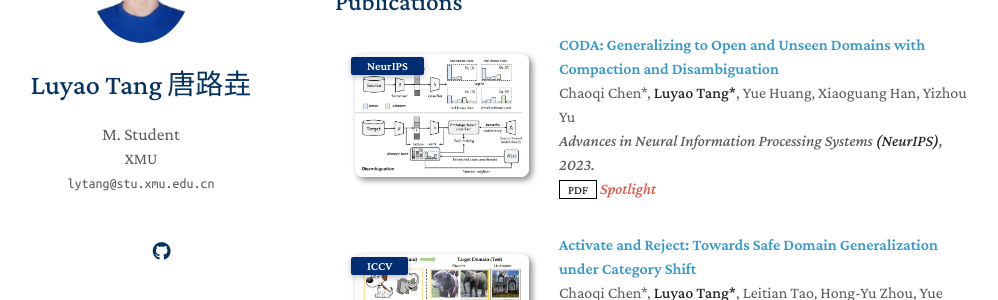
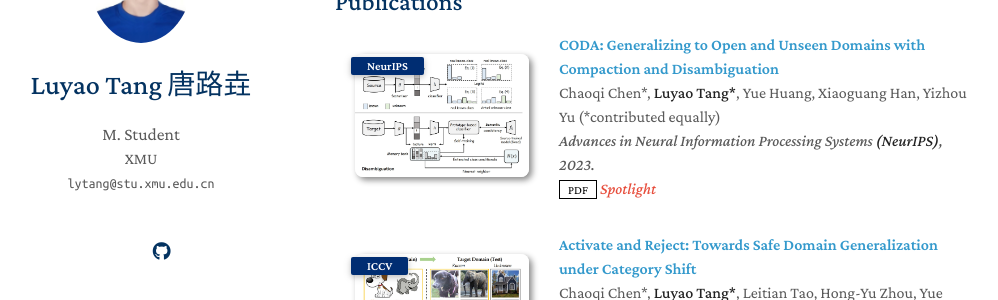
Before and after one commit to lytang63/lytang63.github.io, a Jekyll site: the page built from index.md, in a window 1280 px wide and 900 px high, scrolled down 326 px. Shown: the part 176-476 px from the top of the window, without its empty margins (135-1133 px from the left). Built offline with Jekyll 4.4.1, drawn with Linux system fonts in a browser that asks for light colours; nearby versions of some CDN libraries; a style sheet for code colours, icons or effects is not loaded; our own code applies the rules of GitHub Pages for plain Markdown files.

Commit message:
publications.yml

```diff
--- a/_data/publications.yml
+++ b/_data/publications.yml
@@ -1,7 +1,7 @@
 main:
 
   - title: "CODA: Generalizing to Open and Unseen Domains with Compaction and Disambiguation"
-    authors: Chaoqi Chen*, <strong>Luyao Tang*</strong>, Yue Huang, Xiaoguang Han, Yizhou Yu
+    authors: Chaoqi Chen*, <strong>Luyao Tang*</strong>, Yue Huang, Xiaoguang Han, Yizhou Yu (*contributed equally)
     conference_short: NeurIPS
     conference: Advances in Neural Information Processing Systems <strong>(NeurIPS)</strong>, 2023.
     pdf: https://openreview.net/pdf?id=Jw0KRTjsGA
```
